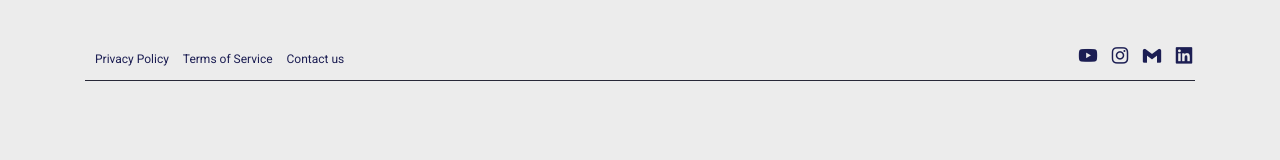
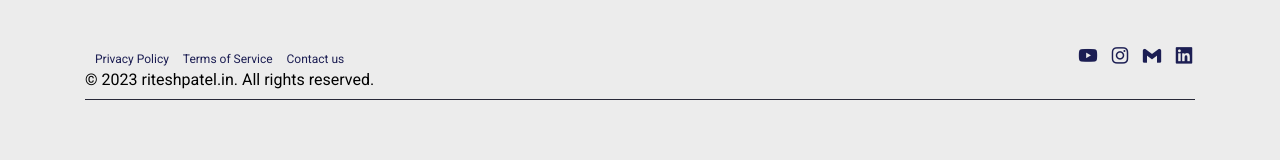
Before and after one commit to riteshpatel-1884/Portfolio, a plain HTML site: page index.html in a window 1280 px wide. Shown: the part 3103-3263 px from the top of the page. Drawn offline with nearby package versions, Linux system fonts and the light colour scheme.

Commit message:
Update index.html

```diff
--- a/index.html
+++ b/index.html
@@ -201,7 +201,7 @@
                 <a href="https://www.linkedin.com/in/riteshpatel1884"><i class='bx bxl-linkedin-square'></i></a>
             </div>
         </div>
-
+     <p>&copy; 2023 riteshpatel.in. All rights reserved.</p>
         <div class="line"></div>
 
     </footer>
```
